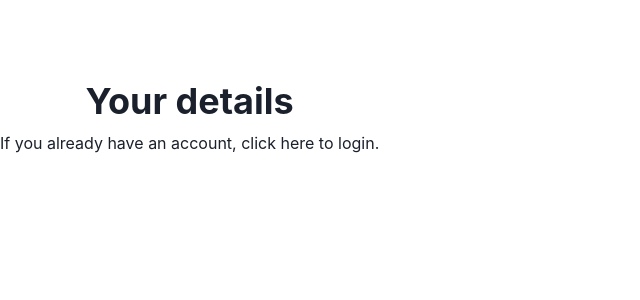
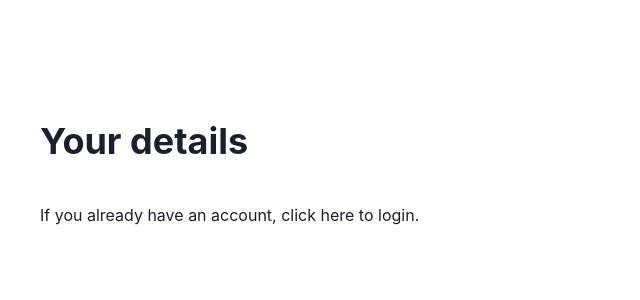
Before and after one commit to Yves852/workshop-chakra-demo, a React (Create React App) app: page / in a window 1280 px wide. Shown: the top 300 px of the page, without its empty margins (0-640 px from the left). Built offline with nearby package versions, Linux system fonts and the light colour scheme.

Commit message:
Updated Details section tag

```diff
--- a/src/sections/details.jsx
+++ b/src/sections/details.jsx
@@ -1,7 +1,14 @@
 import { VStack, Heading, Text } from "@chakra-ui/react";
 
 const Details = () => (
-  <VStack>
+  <VStack
+    as={"section"}
+    w={"full"}
+    h={"full"}
+    p={10}
+    spacing={10}
+    alignItems={"flex-start"}
+  >
     <Heading>Your details</Heading>
     <Text>If you already have an account, click here to login.</Text>
   </VStack>
```
